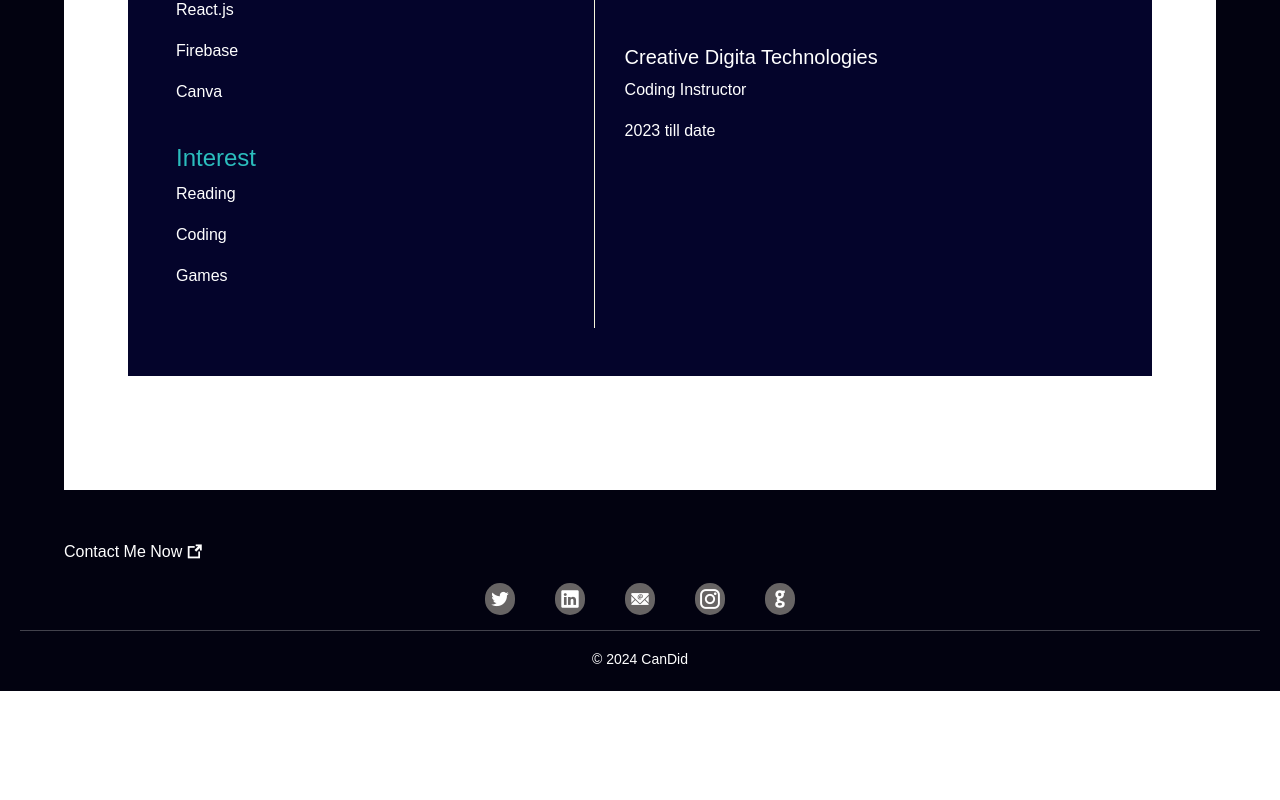
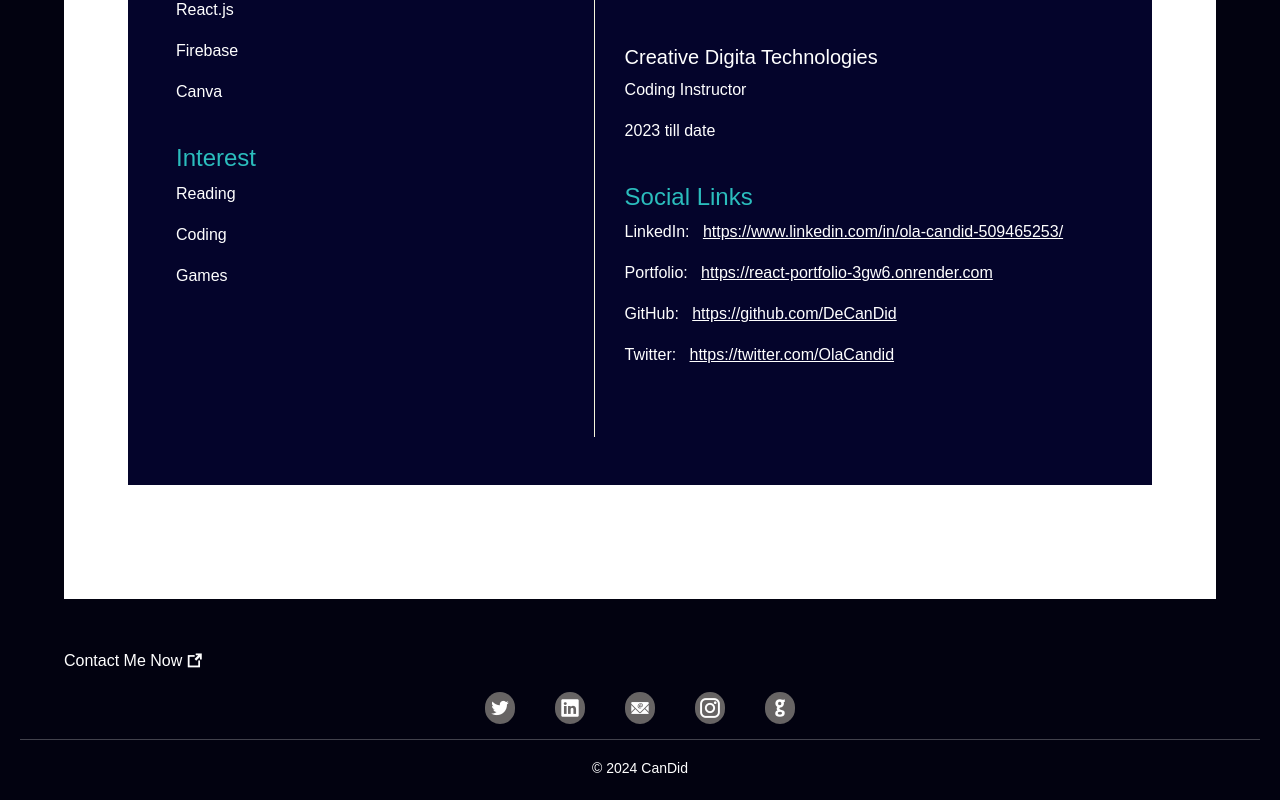
Before and after one commit to DeCanDid/React-portfolio, a React (Create React App) app: page /resume in a window 1280 px wide. Shown: the part 1056-1856 px from the top of the page. Before the commit the page ends 1747 px from the top, so only its background shows below. Built offline with nearby package versions, Linux system fonts and the light colour scheme.

Commit message:
'resume-updated'

```diff
--- a/src/App.js
+++ b/src/App.js
@@ -25,11 +25,6 @@ const App = () =>{
       <Route path='/contact' element={<Contact /> }/>
       <Route path='/*' element={<NotFound />}/>
       {/* <Route path='*' element={<NotFound/> }/>  */}
-
-
-
-
-
        {/* <Route path='/' element={<Landing /> }/> */}
 
     </Routes>
--- a/src/components/Home.jsx
+++ b/src/components/Home.jsx
@@ -16,7 +16,7 @@ const Home = () => {
        }, [])
   return (
     <>
-        <main>
+        <main contextMenu='false'>
             <section data-aos='fade-out' className='sec1'>
                 <div className="row1">
 
--- a/src/components/Resume.jsx
+++ b/src/components/Resume.jsx
@@ -104,6 +104,22 @@ const Resume = () => {
                         <p>2023 till date</p>
                         </div>
 
+                        <div className="exp">
+                        <h4>Social Links</h4>
+
+                        <p>LinkedIn: &nbsp; <a style={{color:'#fff'}} href="https://www.linkedin.com/in/ola-candid-509465253/">
+                        https://www.linkedin.com/in/ola-candid-509465253/</a></p>
+
+                        <p>Portfolio: &nbsp; <a style={{color:'#fff'}} href="https://react-portfolio-3gw6.onrender.com">
+                            https://react-portfolio-3gw6.onrender.com</a></p>
+
+                        <p>GitHub: &nbsp; <a style={{color:'#fff'}} href="https://github.com/DeCanDid">
+                        https://github.com/DeCanDid</a></p>
+
+                        <p>Twitter: &nbsp; <a style={{color:'#fff'}} href="https://twitter.com/OlaCandid">
+                        https://twitter.com/OlaCandid</a></p>
+                        </div>
+
 
                     </div>
                 </div>
```
Also changed, not shown: 1 other file (tests, documents, lock files or other folders).
